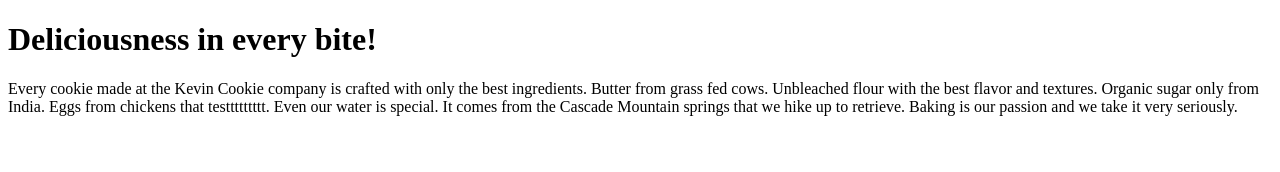
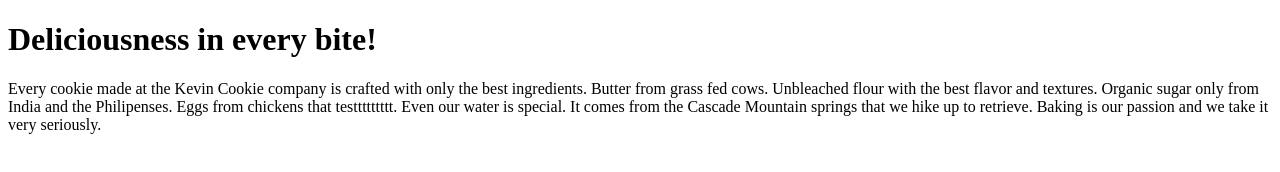
Before and after one commit to CosminM07/KevinCookieCompany.com, a plain HTML site: page index.htm in a window 1280 px wide. Drawn offline with Linux system fonts and the light colour scheme.

Commit message:
Update index.htm

```diff
--- a/index.htm
+++ b/index.htm
@@ -5,7 +5,7 @@
 <h1>Deliciousness in every bite!</h1>
 <p>Every cookie made at the Kevin Cookie company is crafted with only the best ingredients.
     Butter from grass fed cows. Unbleached flour with the best flavor and textures.
-    Organic sugar only from India. Eggs from chickens that testtttttttt.
+    Organic sugar only from India and the Philipenses. Eggs from chickens that testtttttttt.
     Even our water is special. It comes from the Cascade Mountain springs that we hike up to retrieve.
     Baking is our passion and we take it very seriously.</p>
 </body>
```
